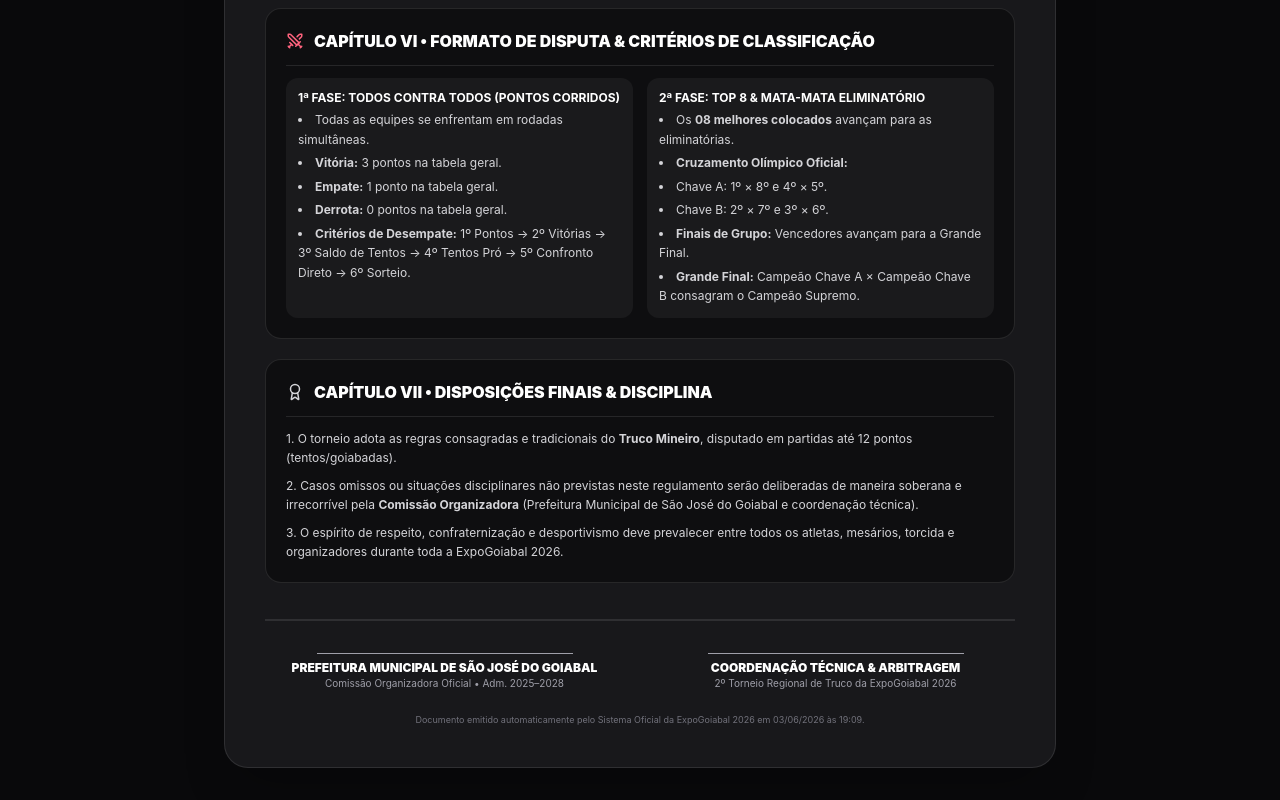
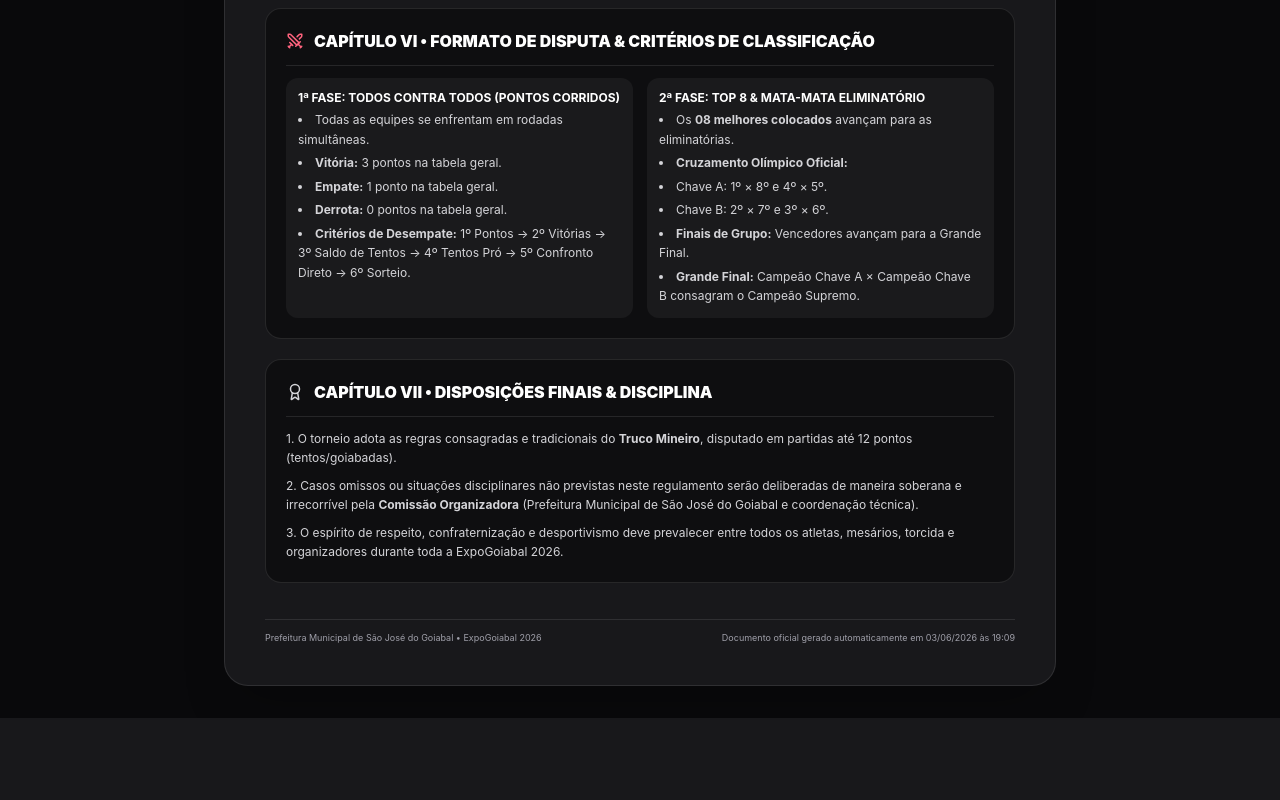
Before and after one commit to goiabslp/ExpoGoiabal, a React (Vite) app: page /ExpoGoiabal/Truco/Regulamento/Imprimir in a window 1280 px wide. Shown: the part 2143-2943 px from the top of the page. After the commit the page ends 2861 px from the top, so only its background shows below. Built offline with nearby package versions, Linux system fonts and the light colour scheme; no server answers.

Commit message:
feat: create Truco tournament regulation print and PDF report page

```diff
--- a/src/pages/ExpoGoiabal/Truco/TrucoRegulamentoRelatorioImpressaoPage.tsx
+++ b/src/pages/ExpoGoiabal/Truco/TrucoRegulamentoRelatorioImpressaoPage.tsx
@@ -436,34 +436,11 @@ export const TrucoRegulamentoRelatorioImpressaoPage: React.FC = () => {
               </div>
             </section>
 
-            {/* ASSINATURAS E AUTENTICAÇÃO */}
-            <section className="mt-4 pt-4 border-t-2 border-white/10 print:border-black print-card-break">
-              <div className="grid grid-cols-1 sm:grid-cols-2 gap-8 text-center pt-4">
-                <div className="flex flex-col items-center">
-                  <div className="w-48 sm:w-64 border-b border-zinc-400 print:border-black mb-1.5" />
-                  <strong className="text-xs font-black uppercase text-white print:text-black">
-                    Prefeitura Municipal de São José do Goiabal
-                  </strong>
-                  <span className="text-[10px] text-zinc-400 print:text-zinc-700">
-                    Comissão Organizadora Oficial • Adm. 2025–2028
-                  </span>
-                </div>
-
-                <div className="flex flex-col items-center">
-                  <div className="w-48 sm:w-64 border-b border-zinc-400 print:border-black mb-1.5" />
-                  <strong className="text-xs font-black uppercase text-white print:text-black">
-                    Coordenação Técnica & Arbitragem
-                  </strong>
-                  <span className="text-[10px] text-zinc-400 print:text-zinc-700">
-                    2º Torneio Regional de Truco da ExpoGoiabal 2026
-                  </span>
-                </div>
-              </div>
-
-              <div className="mt-6 text-center text-[9px] text-zinc-500 print:text-zinc-700">
-                Documento emitido automaticamente pelo Sistema Oficial da ExpoGoiabal 2026 em {dataAtualTexto} às {horaAtualTexto}.
-              </div>
-            </section>
+            {/* RODAPÉ DO DOCUMENTO */}
+            <div className="mt-4 pt-3 border-t border-white/10 print:border-zinc-300 flex flex-col sm:flex-row items-center justify-between text-[9px] text-zinc-400 print:text-zinc-600 gap-2 print-card-break">
+              <span>Prefeitura Municipal de São José do Goiabal • ExpoGoiabal 2026</span>
+              <span>Documento oficial gerado automaticamente em {dataAtualTexto} às {horaAtualTexto}</span>
+            </div>
 
           </div>
 
```
